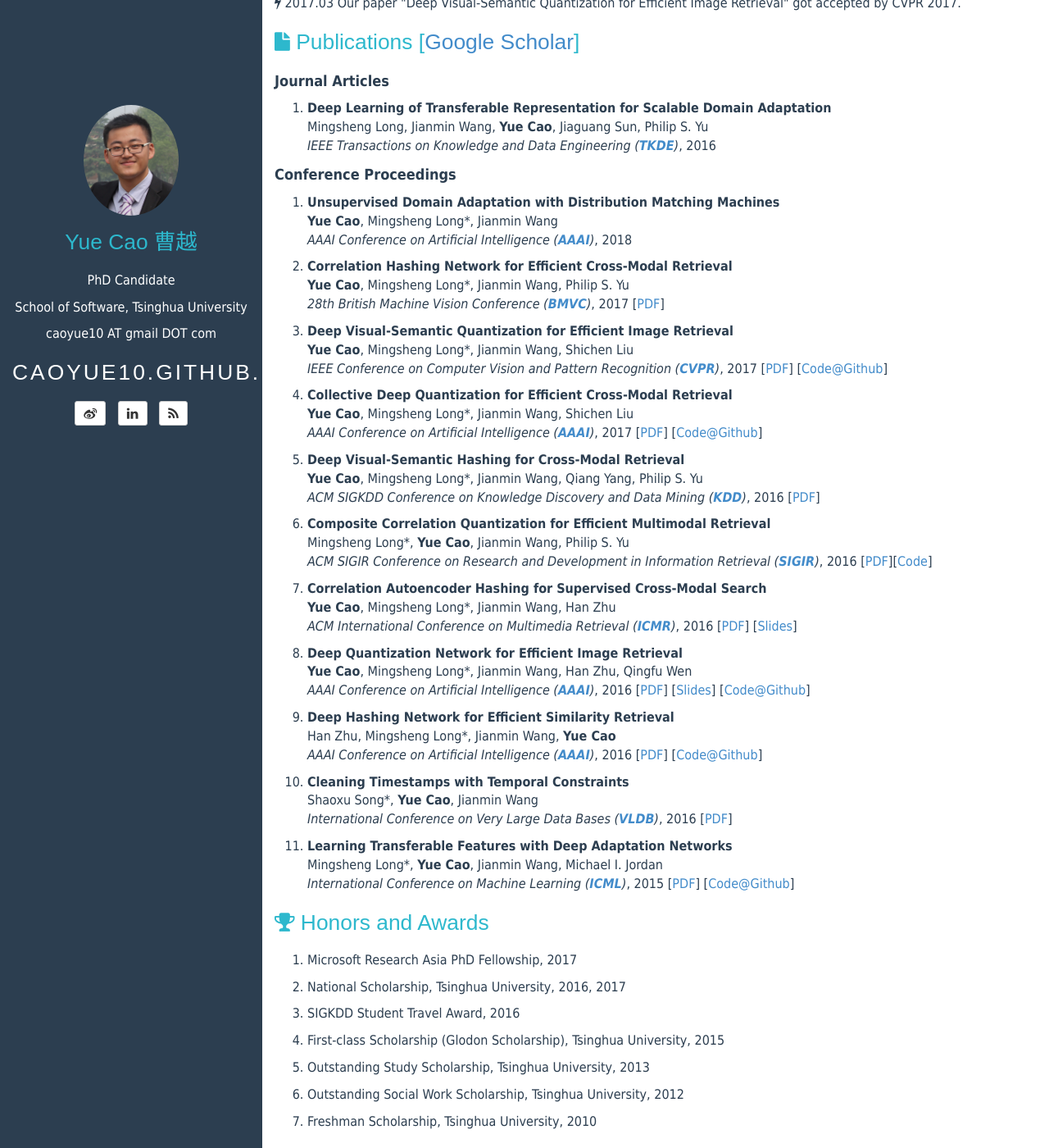
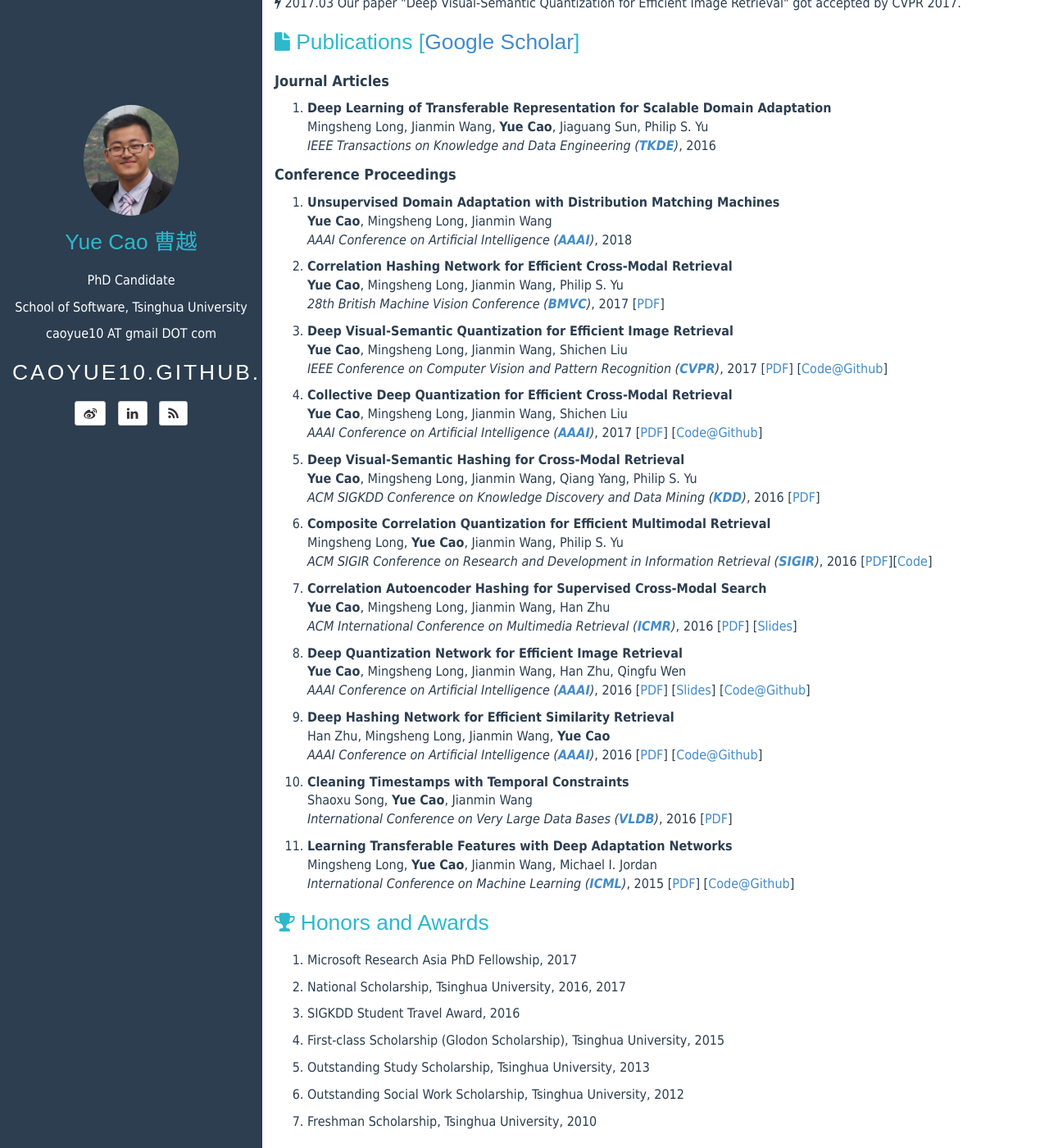
Before and after one commit to caoyue10/caoyue10.github.io, a Jekyll site: the page built from index.html, in a window 1280 px wide and 1400 px high, scrolled down 420 px. Shown: the whole window at 82% size. Built offline with Jekyll 4.4.1, drawn with Linux system fonts in a browser that asks for light colours; the list of posts is cut into pages by our own code.

Commit message:
remove stars

```diff
--- a/index.html
+++ b/index.html
@@ -100,19 +100,19 @@ tagline:
         <li><p>
             <strong>Unsupervised Domain Adaptation with Distribution Matching Machines</strong>
             <br>
-            <strong>Yue Cao</strong>, Mingsheng Long*, Jianmin Wang
+            <strong>Yue Cao</strong>, Mingsheng Long, Jianmin Wang
             <br>
             <em>AAAI Conference on Artificial Intelligence (<a href="http://www.aaai.org/Conferences/AAAI/aaai18.php"><strong>AAAI</strong></a>)</em>, 2018
         </p></li>
         <li><p>
             <strong>Correlation Hashing Network for Efficient Cross-Modal Retrieval</strong>
             <br>
-            <strong>Yue Cao</strong>, Mingsheng Long*, Jianmin Wang, Philip S. Yu<br>
+            <strong>Yue Cao</strong>, Mingsheng Long, Jianmin Wang, Philip S. Yu<br>
             <em>28th British Machine Vision Conference (<a href="https://bmvc2017.london/"><strong>BMVC</strong></a>)</em>, 2017
             [<a href="doc/correlation-hashing-network-bmvc17.pdf">PDF</a>]
         </p></li>
         <li><p><strong>Deep Visual-Semantic Quantization for Efficient Image Retrieval</strong><br>
-            <strong>Yue Cao</strong>, Mingsheng Long*, Jianmin Wang, Shichen Liu<br>
+            <strong>Yue Cao</strong>, Mingsheng Long, Jianmin Wang, Shichen Liu<br>
             <em>IEEE Conference on Computer Vision and Pattern Recognition (<a href="http://cvpr2017.thecvf.com/"><strong>CVPR</strong></a>)</em>, 2017
             [<a href="doc/deep-visual-semantic-quantization-cvpr17.pdf">PDF</a>] [<a href="https://github.com/caoyue10/cvpr17-dvsq">Code@Github</a>]
             </p>
@@ -120,7 +120,7 @@ tagline:
         <li><p>
             <strong>Collective Deep Quantization for Efficient Cross-Modal Retrieval</strong>
             <br>
-            <strong>Yue Cao</strong>, Mingsheng Long*, Jianmin Wang, Shichen Liu
+            <strong>Yue Cao</strong>, Mingsheng Long, Jianmin Wang, Shichen Liu
             <br>
             <em>AAAI Conference on Artificial Intelligence (<a href="http://www.aaai.org/Conferences/AAAI/aaai17.php"><strong>AAAI</strong></a>)</em>, 2017
             [<a href="doc/collective-deep-quantization-aaai17.pdf">PDF</a>] [<a href="https://github.com/caoyue10/aaai17-cdq">Code@Github</a>]
@@ -128,7 +128,7 @@ tagline:
         <li><p>
             <strong>Deep Visual-Semantic Hashing for Cross-Modal Retrieval</strong>
             <br>
-            <strong>Yue Cao</strong>, Mingsheng Long*, Jianmin Wang, Qiang Yang, Philip S. Yu
+            <strong>Yue Cao</strong>, Mingsheng Long, Jianmin Wang, Qiang Yang, Philip S. Yu
             <br>
             <em>ACM SIGKDD Conference on Knowledge Discovery and Data Mining (<a href="http://www.kdd.org/kdd2016/"><strong>KDD</strong></a>)</em>, 2016 [<a href="http://www.kdd.org/kdd2016/papers/files/rpp0086-caoA.pdf">PDF</a>]
 
@@ -136,7 +136,7 @@ tagline:
         <li><p>
             <strong>Composite Correlation Quantization for Efficient Multimodal Retrieval</strong>
             <br>
-            Mingsheng Long*, <strong>Yue Cao</strong>, Jianmin Wang, Philip S. Yu
+            Mingsheng Long, <strong>Yue Cao</strong>, Jianmin Wang, Philip S. Yu
             <br>
             <em>ACM SIGIR Conference on Research and Development in Information Retrieval (<a href="http://sigir.org/sigir2016/"><strong>SIGIR</strong></a>)</em>, 2016
             [<a href="http://ise.thss.tsinghua.edu.cn/~mlong/doc/composite-correlation-quantization-sigir16.pdf">PDF</a>][<a href="http://ise.thss.tsinghua.edu.cn/~mlong/doc/composite-correlation-quantization-sigir16.zip">Code</a>]
@@ -144,7 +144,7 @@ tagline:
         <li><p>
             <strong>Correlation Autoencoder Hashing for Supervised Cross-Modal Search</strong>
             <br>
-            <strong>Yue Cao</strong>, Mingsheng Long*, Jianmin Wang, Han Zhu
+            <strong>Yue Cao</strong>, Mingsheng Long, Jianmin Wang, Han Zhu
             <br>
             <em>ACM International Conference on Multimedia Retrieval (<a href="http://www.icmr2016.com/index.html"><strong>ICMR</strong></a>)</em>, 2016
 	    [<a href="doc/correlation-autoencoder-hashing-cah-icmr16.pdf">PDF</a>] [<a href="doc/correlation-autoencoder-hashing-cah-slides-icmr16.pdf"
@@ -153,7 +153,7 @@ tagline:
         <li><p>
             <strong>Deep Quantization Network for Efficient Image Retrieval</strong>
             <br>
-            <strong>Yue Cao</strong>, Mingsheng Long*, Jianmin Wang, Han Zhu, Qingfu Wen
+            <strong>Yue Cao</strong>, Mingsheng Long, Jianmin Wang, Han Zhu, Qingfu Wen
             <br>
             <em>AAAI Conference on Artificial Intelligence (<a href="http://www.aaai.org/Conferences/AAAI/aaai16.php"><strong>AAAI</strong></a>)</em>, 2016
             [<a href="doc/deep-quantization-networks-dqn-aaai16.pdf">PDF</a>] [<a href="doc/deep-quantization-networks-dqn-slides-aaai16.pdf">Slides</a>] [<a href="https://github.com/caoyue10/cvpr17-dvsq/tree/aaai16-dqn">Code@Github</a>]
@@ -161,7 +161,7 @@ tagline:
         <li><p>
             <strong>Deep Hashing Network for Efficient Similarity Retrieval</strong>
             <br>
-            Han Zhu, Mingsheng Long*, Jianmin Wang, <strong>Yue Cao</strong>
+            Han Zhu, Mingsheng Long, Jianmin Wang, <strong>Yue Cao</strong>
             <br>
             <em>AAAI Conference on Artificial Intelligence (<a href="http://www.aaai.org/Conferences/AAAI/aaai16.php"><strong>AAAI</strong></a>)</em>, 2016
             [<a href="http://ise.thss.tsinghua.edu.cn/~mlong/doc/deep-hashing-network-aaai16.pdf">PDF</a>] [<a href="https://github.com/thuml/hash-caffe">Code@Github</a>]
@@ -169,14 +169,14 @@ tagline:
 	<li><p>
             <strong>Cleaning Timestamps with Temporal Constraints</strong>
             <br>
-            Shaoxu Song*, <strong>Yue Cao</strong>, Jianmin Wang
+            Shaoxu Song, <strong>Yue Cao</strong>, Jianmin Wang
             <br>
             <em>International Conference on Very Large Data Bases (<a href="http://vldb2016.persistent.com/index.html"><strong>VLDB</strong></a>)</em>, 2016
             [<a href="http://ise.thss.tsinghua.edu.cn/sxsong/doc/16vldb.pdf">PDF</a>]
         </p></li>
         <li>
             <p><strong>Learning Transferable Features with Deep Adaptation Networks</strong><br>
-            Mingsheng Long*, <strong>Yue Cao</strong>, Jianmin Wang, Michael I. Jordan<br>
+            Mingsheng Long, <strong>Yue Cao</strong>, Jianmin Wang, Michael I. Jordan<br>
             <em>International Conference on Machine Learning (<a href="http://icml.cc/2015/"><strong>ICML</strong></a>)</em>, 2015
             [<a href="http://ise.thss.tsinghua.edu.cn/~mlong/doc/deep-adaptation-networks-icml15.pdf">PDF</a>] [<a href="https://github.com/thuml/transfer-caffe">Code@Github</a>]
             </p>
```
